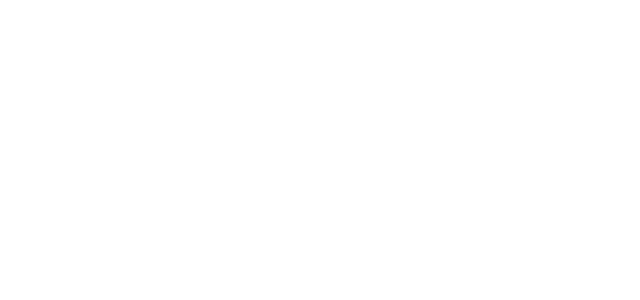
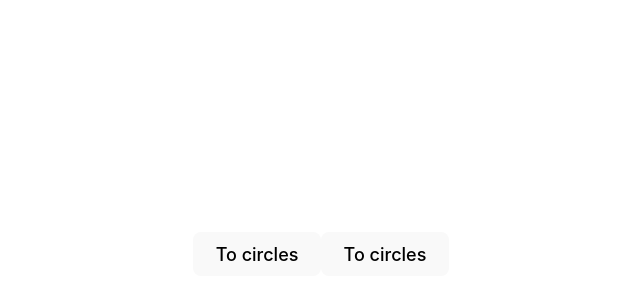
Before and after one commit to Sylphur/psychology-shapes, a React (Vite) app in the folder psy-shapes/: page / in a window 1280 px wide. Shown: the part 146-446 px from the top of the page, without its empty margins (319-959 px from the left). Built offline with nearby package versions, Linux system fonts and the light colour scheme.

Commit message:
feat: add vercel deploy config

```diff
--- a/psy-shapes/package.json
+++ b/psy-shapes/package.json
@@ -3,7 +3,6 @@
   "private": true,
   "version": "0.0.0",
   "type": "module",
-  "homepage": "https://sylphur.github.io/psychology-shapes",
   "scripts": {
     "dev": "vite",
     "build": "tsc && vite build",
@@ -19,6 +18,7 @@
     "sort-by": "^0.0.2"
   },
   "devDependencies": {
+    "@types/node": "^20.12.7",
     "@types/react": "^18.2.79",
     "@types/react-dom": "^18.2.25",
     "@typescript-eslint/eslint-plugin": "^7.2.0",
--- a/psy-shapes/src/App.tsx
+++ b/psy-shapes/src/App.tsx
@@ -1,10 +1,13 @@
 import './App.css'
-import { Outlet } from 'react-router-dom'
+import { Link, Outlet } from 'react-router-dom'
 
 function App() {
 
   return (
     <>
+      <Link to={'/circle'}>
+        <button>To circles</button>
+      </Link>
       <Outlet />
     </>
   )
--- a/psy-shapes/src/main.tsx
+++ b/psy-shapes/src/main.tsx
@@ -14,6 +14,10 @@ const router = createBrowserRouter([
     path: '/',
     element: <App />,
     children: [
+      {
+        path: '/',
+        element: <App />,
+      },
       {
         path: '/square',
         element: <Square />
@@ -40,6 +44,6 @@ const router = createBrowserRouter([
 
 ReactDOM.createRoot(document.getElementById('root')!).render(
   <React.StrictMode>
-    <RouterProvider router={router}></RouterProvider>
+    <RouterProvider router={router} />
   </React.StrictMode>,
 )
--- a/psy-shapes/tsconfig.json
+++ b/psy-shapes/tsconfig.json
@@ -13,6 +13,7 @@
     "isolatedModules": true,
     "noEmit": true,
     "jsx": "react-jsx",
+    "allowJs": false,
 
     /* Linting */
     "strict": true,
```
Also changed, not shown: psy-shapes/.eslintrc.cjs, psy-shapes/vercel.json (added), 1 other file (tests, documents, lock files or other folders).
